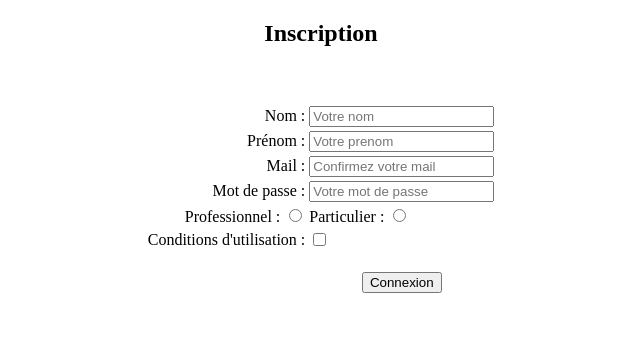
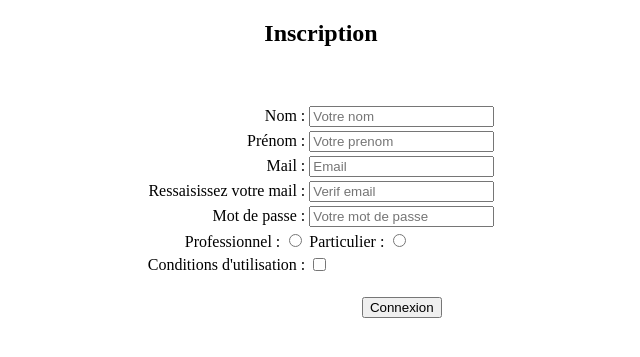
Before and after one commit to GroovyHooked/SQL, a PHP site: page /signin.php in a window 1280 px wide. Shown: the top 357 px of the page, without its empty margins (319-959 px from the left). Run offline with PHP 8.4, Linux system fonts and the light colour scheme.

Commit message:
Update signin.php

```diff
--- a/niveau2/Exercice 2 - Page signin/signin.php
+++ b/niveau2/Exercice 2 - Page signin/signin.php
@@ -1,32 +1,51 @@
 <?php
-$bdd = new PDO('mysql:dbname=connexions;host=127.0.0.1;port=3306', 'root', 'root');
+$bdd = new PDO('mysql:host=127.0.0.1;dbname=espace_membre', 'root', '');
 
 if(isset($_POST['forminscription'])){
+
     $choix = $_POST['pro_or_not'];
     $cgu = $_POST['cgu'];
     $nom = htmlspecialchars($_POST['nom']);
     $prenom = htmlspecialchars($_POST['prenom']);
     $email = htmlspecialchars($_POST['email']);
+    $email2 = htmlspecialchars($_POST['email2']);
     $mdp = sha1($_POST['mdp']);
 
     if(empty($choix) || empty($cgu)) {
+
         $erreur = 'Vous devez cocher toutes les cases';
+        var_dump(empty($choix));
+    }
+    if(empty($nom) || empty($prenom) || empty($email) || empty($mdp)){
 
-    } else if(empty($nom) || empty($prenom) || empty($email) || empty($mdp)){
-            $erreur = 'Vous devez remplir tous les champs';
+        $erreur = 'Vous devez remplir tous les champs';
+    }
+    if ($email != $email2){
+         $erreur = 'Resaisissez votre adresse mail';
+    }
+    if (!preg_match('@[A-Z]@', $mdp) && !preg_match('@[a-a]@', $mdp) && !preg_match('@[0-9]@', $mdp) && (strlen($mdp) >= 8)) {
+
+        $erreur = 'Votre mot de passe doit être composé de 8 caractères, d\'au moins un chiffre et de lettres majuscules et minuscules';
+    }
+    if (!filter_var($email, FILTER_VALIDATE_EMAIL)){
+
+        $erreur = 'Votre adresse mail n\'est pas valide';
+
+    } else {
+        $reqmail = $bdd->prepare("SELECT * FROM utilisateurs WHERE email = ?");
+	    $reqmail->execute(array($email));
+        $mailexist = $reqmail->rowCount();
+
+        if ($mailexist == 0){
+            $insertmbr = $bdd->prepare("INSERT INTO utilisateurs(nom, prenom, email, mdp, is_pro_or_not) VALUES(?, ?, ?, ?, ?)");
+            $insertmbr->execute(array($nom, $prenom, $email, $mdp, $choix));
+            $erreur = "Votre compte a bien été créé !";
         } else{
-            $insertMbre = $bdd->prepare("INSERT INTO utilisateur(nom, prenom, email, mdp) VALUES(?, ?, ?, ?)");
-            $insertMbre->execute(array($nom, $prenom, $email, $mdp));
-            $erreur = 'Votre compte a bien été crée';
+            $erreur = 'Votre adresse email est déjà liée à un compte';
         }
-
-
+    }
 }
-
-
-
 ?>
-
 <!doctype html>
 <html lang="fr">
 <head>
@@ -44,7 +63,7 @@ if(isset($_POST['forminscription'])){
                     <label for="pseudo">Nom :</label>
                 </td>
                 <td>
-                    <input type="text" placeholder="Votre nom" id="nom" name="nom" value="<?php if(isset($pseudo)) { echo $pseudo; } ?>" />
+                    <input type="text" placeholder="Votre nom" id="nom" name="nom" value="<?php if(isset($nom)) { echo $nom; } ?>" />
                 </td>
             </tr>
             <tr>
@@ -52,15 +71,23 @@ if(isset($_POST['forminscription'])){
                     <label for="mail">Prénom :</label>
                 </td>
                 <td>
-                    <input type="text" placeholder="Votre prenom" id="prenom" name="prenom" value="<?php if(isset($mail)) { echo $mail; } ?>" />
+                    <input type="text" placeholder="Votre prenom" id="prenom" name="prenom" value="<?php if(isset($prenom)) { echo $prenom; } ?>" />
                 </td>
             </tr>
             <tr>
                 <td align="right">
-                    <label for="mail2">Mail :</label>
+                    <label for="email">Mail :</label>
                 </td>
                 <td>
-                    <input type="email" placeholder="Confirmez votre mail" id="email" name="email" value="<?php if(isset($mail2)) { echo $mail2; } ?>" />
+                    <input type="email" placeholder="Email" id="email" name="email" value="<?php if(isset($email)) { echo $email; } ?>" />
+                </td>
+            </tr>
+            <tr>
+                <td align="right">
+                    <label for="email">Ressaisissez votre mail :</label>
+                </td>
+                <td>
+                    <input type="email" placeholder="Verif email" id="email2" name="email2" value="<?php if(isset($email2)) { echo $email2; } ?>" />
                 </td>
             </tr>
             <tr>
@@ -74,11 +101,11 @@ if(isset($_POST['forminscription'])){
             <tr>
                 <td align="right">
                     <label for="pro">Professionnel :</label>
-                    <input type="radio" id="pro" name="pro_or_not">
+                    <input type="radio" id="pro" name="pro_or_not" value="1">
                 </td>
                 <td>
                     <label for="pro">Particulier :</label>
-                    <input type="radio" id="particulier" name="pro_or_not">
+                    <input type="radio" id="particulier" name="pro_or_not" value="2">
                 </td>
             </tr>
             <tr>
```
